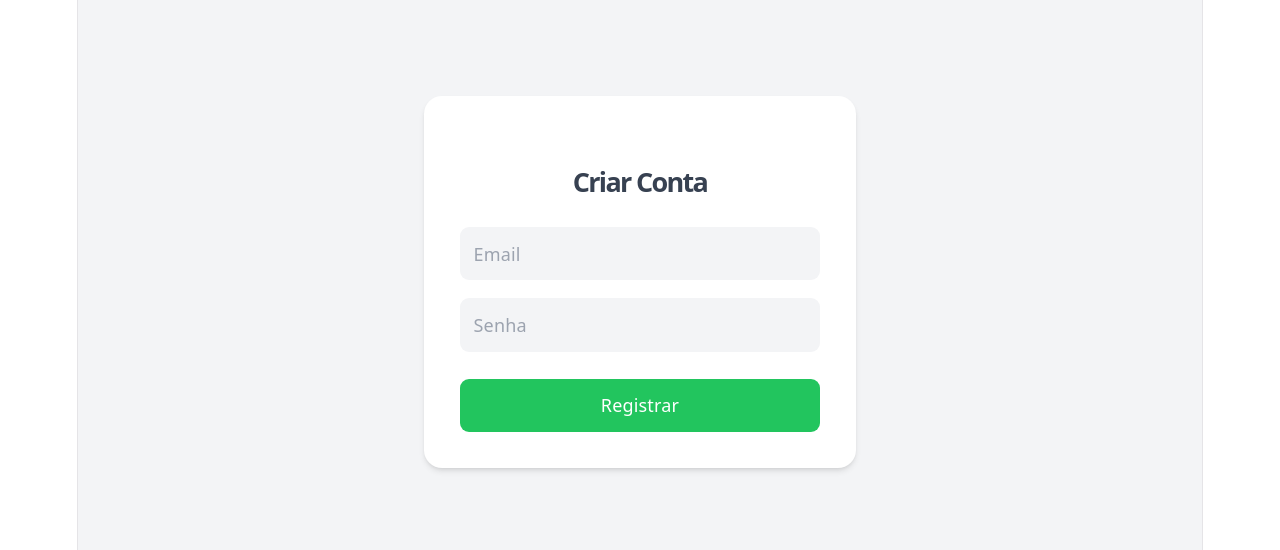
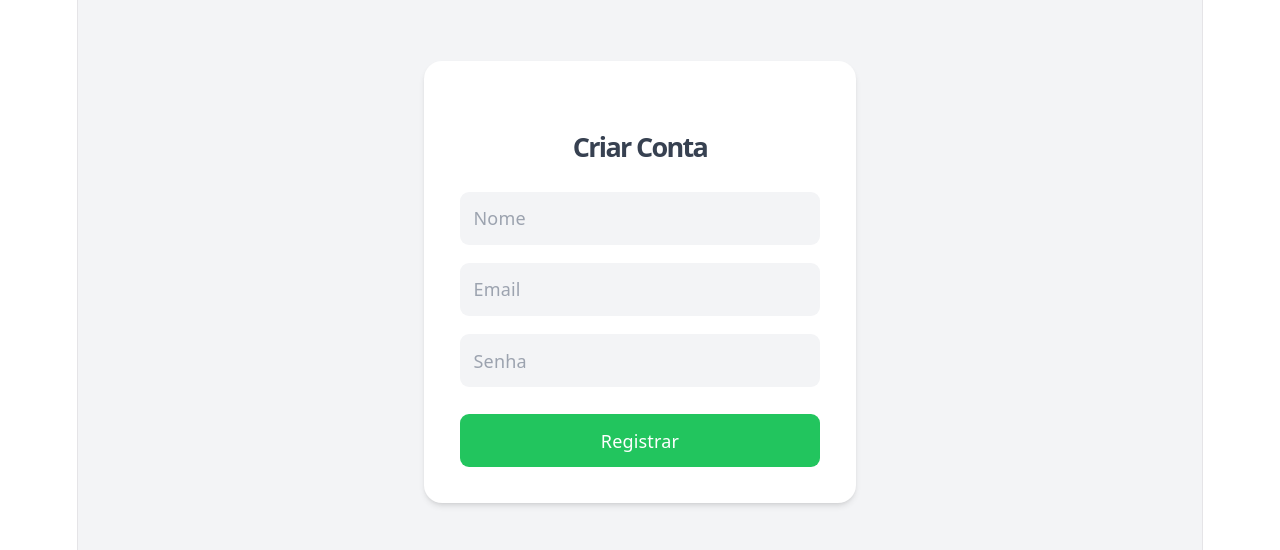
Before and after one commit to LeoFonseca98/erp-front, a React (Vite) app: page /register in a window 1280 px wide. Shown: the part 118-668 px from the top of the page. Built offline with nearby package versions, Linux system fonts and the light colour scheme; no server answers.

Commit message:
ultima atualização de aprendizado

```diff
--- a/src/pages/profile.tsx
+++ b/src/pages/profile.tsx
@@ -1,9 +1,11 @@
 import { useEffect, useState } from "react";
 import api from "../services/api";
 import type { User } from "../types/auth";
+import { useNavigate } from "react-router-dom";
 
 function Profile() {
   const [user, setUser] = useState<User | null>(null);
+   const navigate = useNavigate();
 
   useEffect(() => {
     async function loadUser() {
@@ -19,6 +21,7 @@ function Profile() {
         setUser(response.data);
       } catch {
         alert("Não autorizado");
+        navigate("/login");
       }
     }
 
@@ -27,7 +30,7 @@ function Profile() {
 
   function handleLogout() {
     localStorage.removeItem("token");
-    window.location.href = "/login";
+    navigate("/login", { replace: true });
   }
 
   if (!user) {
--- a/src/pages/register.tsx
+++ b/src/pages/register.tsx
@@ -3,6 +3,7 @@ import api from "../services/api";
 import { useNavigate } from "react-router-dom";
 
 function Register() {
+  const [name, setName] = useState("");
   const [email, setEmail] = useState("");
   const [password, setPassword] = useState("");
 
@@ -13,6 +14,7 @@ function Register() {
 
     try {
       await api.post("/auth/register", {
+        name,
         email,
         password,
       });
@@ -30,6 +32,12 @@ function Register() {
         <h1 className="text-2xl font-semibold mb-6 text-gray-700">
           Criar Conta
         </h1>
+
+        <input
+          className="w-full mb-4 p-3 bg-gray-100 rounded-lg"
+          placeholder="Nome"
+          onChange={(e) => setName(e.target.value)}
+        />
 
         <input
           className="w-full mb-4 p-3 bg-gray-100 rounded-lg"
--- a/src/services/api.ts
+++ b/src/services/api.ts
@@ -4,6 +4,8 @@ import axios from "axios";
 const api = axios.create({
     baseURL: import.meta.env.VITE_API_URL,
 });
+
+console.log("API URL:", import.meta.env.VITE_API_URL);
 
 api.interceptors.request.use((config) => {
     const token = localStorage.getItem("token");
```
